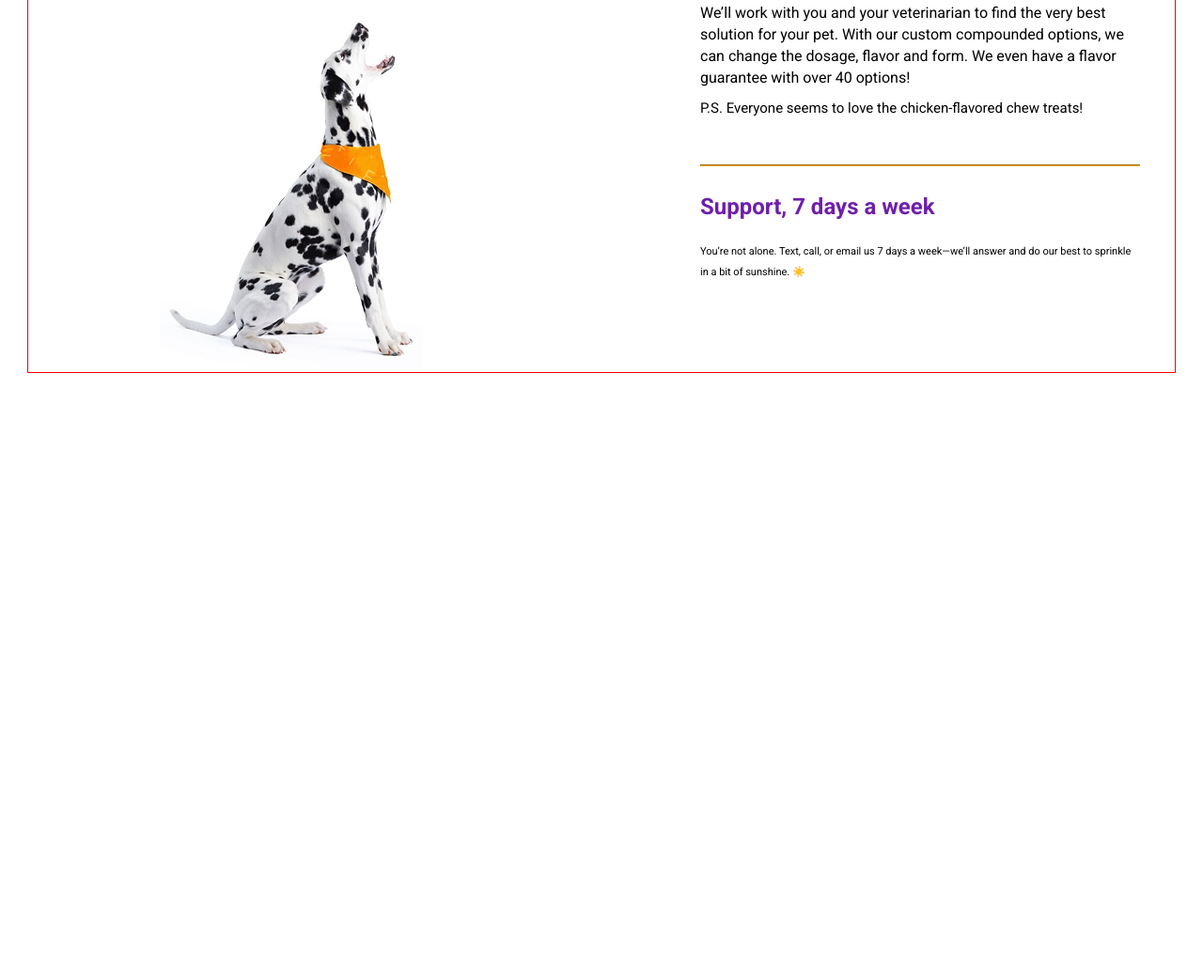
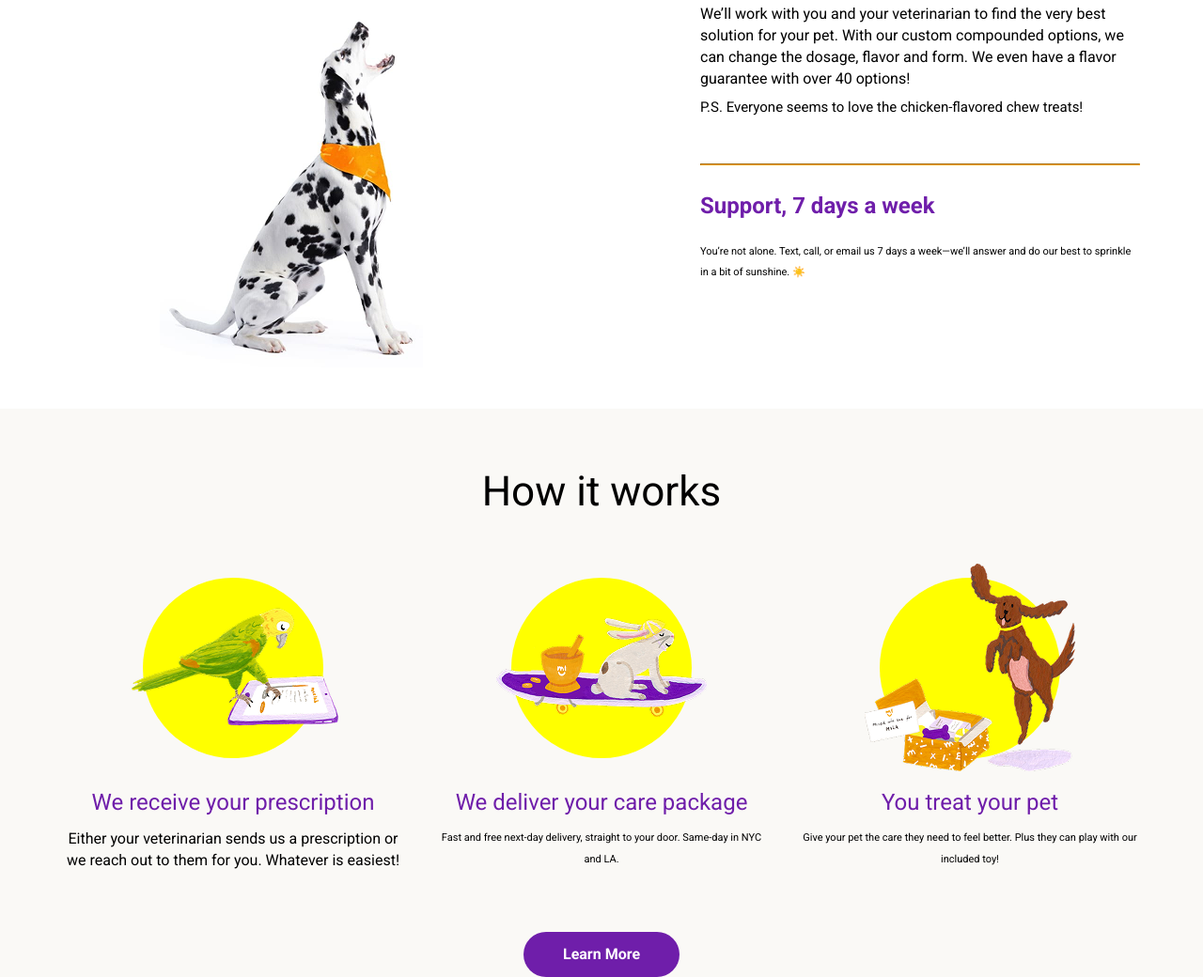
Before and after one commit to Sotodai/Mixlab, a plain HTML site: page index.html in a window 1280 px wide. Shown: the part 1026-2066 px from the top of the page at 94% size. Before the commit the page ends 1423 px from the top, so only its background shows below. Drawn offline with Linux system fonts and the light colour scheme.

Commit message:
feat: add section how-it-works

```diff
--- a/index.html
+++ b/index.html
@@ -90,6 +90,58 @@
                 </div>
             </div>
         </section>
+
+        <section class="how-it-works">
+            <div class="how-it-works__container">
+                <h2 class="how-it-works__title">How it works</h2>
+                <div class="how-it-works__items">
+                    <div class="how-it-works__item">
+                        <div class="how-it-works__images">
+                            <div class="circle"></div>
+                            <div class="how-it-works__image">
+                                <img src="assets/how-it-works img/parrot__cartoon.png" alt="parrot-cartoon" style="z-index: 2; position: relative;">
+                            </div>
+                        </div>
+                        <h2 class="how-it-works__item-title">We receive your prescription</h2>
+                        <p class="how-it-works__item-subtitle">
+                            Either your veterinarian sends us a prescription or we
+                            reach out to them for you. Whatever is easiest!
+                        </p>
+                    </div>
+
+                    <div class="how-it-works__item">
+                        <div class="how-it-works__images">
+                            <div class="circle"></div>
+                            <img src="assets/how-it-works img/rabitt_cartoon.png" alt="parrot-cartoon" style="z-index: 2; position: relative;">
+                        </div>
+                        <h2 class="how-it-works__item-title">We deliver your care package</h2>
+                        <p class="how-it-works__small">
+                            Fast and free next-day delivery, straight to your door.
+                            Same-day in NYC and LA.
+                        </p>
+                    </div>
+
+                    <div class="how-it-works__item">
+                        <div class="how-it-works__images">
+                            <div class="circle"></div>
+                            <img src="assets/how-it-works img/dog__cartoon.png" alt="parrot-cartoon" style="z-index: 2; position: relative;">
+
+                        </div>
+                        <h2 class="how-it-works__item-title">You treat your pet</h2>
+                        <p class="how-it-works__small">
+                            Give your pet the care they need to feel better.
+                            Plus they can play with our included toy!
+                        </p>
+                    </div>
+                </div>
+            </div>
+            <div class="button__container">
+                <button class="button__learn-more"><span>Learn More</span></button>
+            </div>
+        </section>
+
+
+        <section class="about-us"></section>
     </main>
     <footer></footer>
 </body>
--- a/style.css
+++ b/style.css
@@ -140,11 +140,11 @@ body{
 .veterinarians{
     display: flex;
     justify-content: center;
+    margin-bottom: 40px;
 }
 .veterinarians__container{
     display: flex;
     width: 1220px;
-    border: 1px solid red;
 }
 .veterinarians__left{
     width: 70%;
@@ -179,7 +179,7 @@ body{
     font-size: 24px;
     line-height: 31.68px;
     letter-spacing: 0%;
-    margin-bottom: 20px;
+    margin-bottom: 21px;
 }
 .patients__text{
     font-weight: 400;
@@ -207,7 +207,7 @@ hr{
     font-weight: 400;
     font-size: 15px;
     line-height: 22.72px;
-    margin-top: 10px;
+    margin-top: 8px;
 }
 
 .veterinarians__text{
@@ -217,3 +217,95 @@ hr{
     letter-spacing: 0%;
 }
 /* #endregion */
+
+/* How it works */
+.how-it-works{
+    padding-top: 25px;
+    background-color: #FAF9F6;
+}
+.how-it-works__container{
+    width: 1220px;
+    margin: 0px auto;
+}
+.how-it-works__title{
+    text-align: center;
+    font-weight: 400;
+    font-size: 44px;
+    line-height: 53px;
+    letter-spacing: 0%;
+}
+.how-it-works__items{
+    margin-top: 65px;
+    display: flex;
+    align-items: center;
+    justify-content: center;
+    gap: 33px;
+}
+.how-it-works__item{
+    width: 359px;
+    height: 329px;
+}
+.how-it-works__images{
+    display: flex;
+    justify-content: center;
+    align-items: center;
+    width: 359px;
+    height: 192px;
+}
+.circle{
+    z-index: 1;
+    position: absolute;
+    align-items: center;
+    width: 192px;
+    height: 192px;
+    background-color: yellow;
+    border-radius: 100%;
+    text-align: center;
+}
+
+.how-it-works__item-title{
+    color: #6F1EAA;
+    margin-top: 32px;
+    margin-bottom: 0px;
+    text-align: center;
+    font-weight: 400;
+    font-size: 24px;
+    line-height: 31.68px;
+    letter-spacing: 0%;
+
+}
+.how-it-works__item-subtitle{
+    margin-top: 12px;
+    text-align: center;
+    font-weight: 400;
+    font-size: 16px;
+    line-height: 22.72px;
+    letter-spacing: 0%  ;
+}
+.how-it-works__small{
+    text-align: center;
+    font-weight: 400;
+    font-size: 11px;
+    line-height: 22.72px;
+    letter-spacing: 0%;
+
+}
+.button__container{
+    display: flex;
+    justify-content: center;
+    padding-top: 48px;
+}
+.button__learn-more{
+    width: 166px;
+    height: 48px;
+    border-radius: 33px;
+    background-color: #6F1EAA;
+    border: none;
+}
+.button__learn-more span{
+    font-weight: 700;
+    font-size: 16px;
+    line-height: 19px;
+    color: white;
+}
+/* #endregion */
```
Also changed, not shown: assets/how-it-works img/dog__cartoon.png (added), assets/how-it-works img/parrot__cartoon.png (added), assets/how-it-works img/rabitt_cartoon.png (added).
